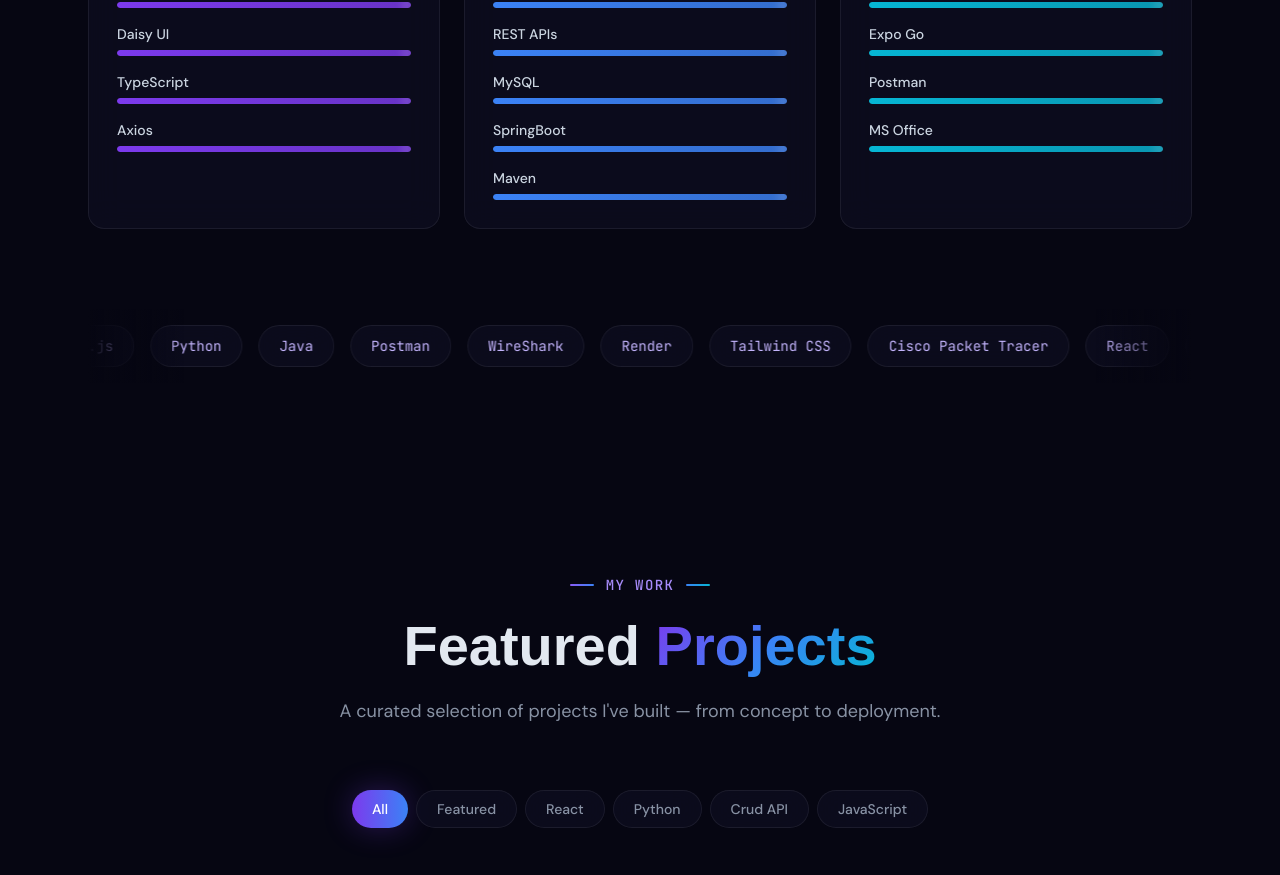
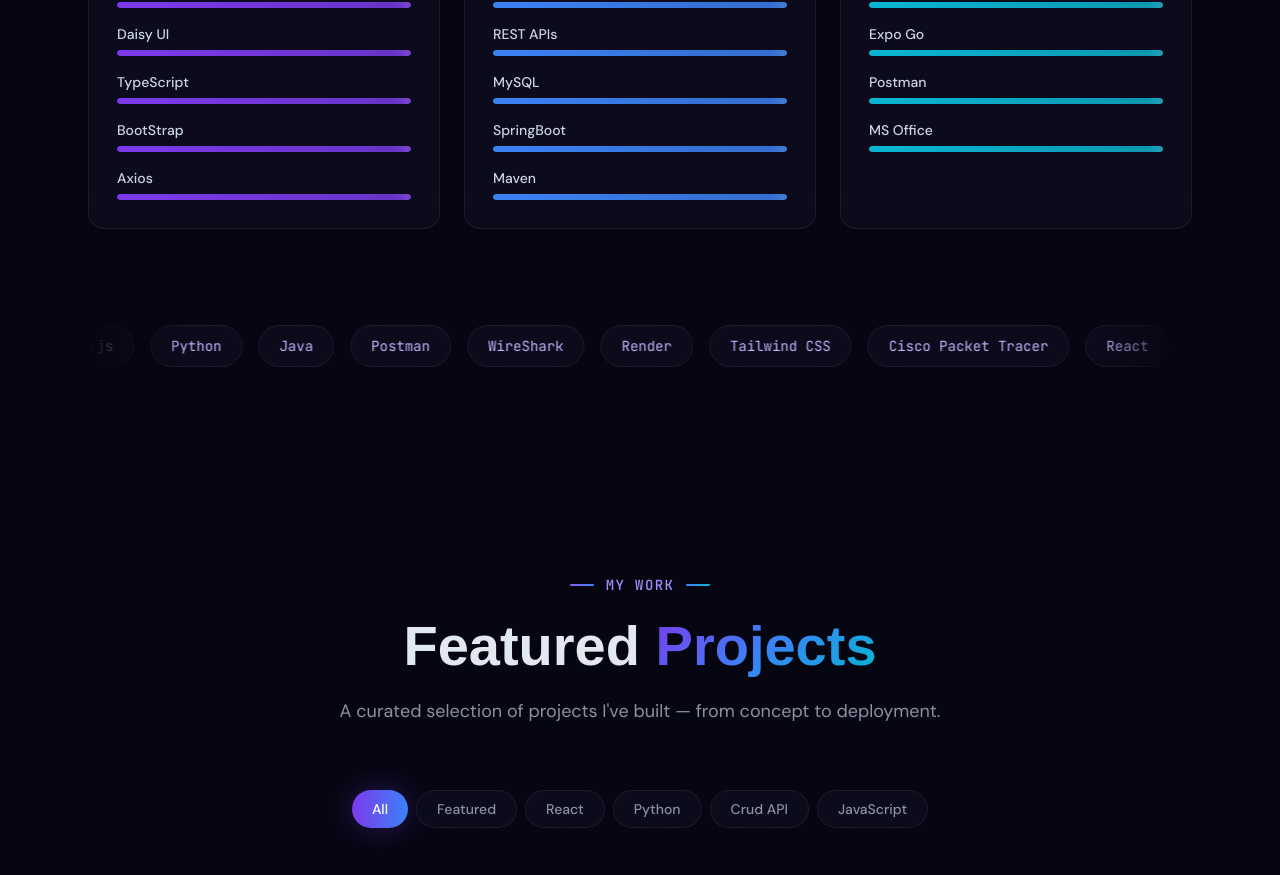
Before and after one commit to Arshan10-dev/Portfolio, a React (Vite) app: page / in a window 1280 px wide. Shown: the part 2300-3175 px from the top of the page. Built offline with nearby package versions, Linux system fonts and the light colour scheme; a web font is replaced by a local one.

Commit message:
New commit

```diff
--- a/src/data/skills.js
+++ b/src/data/skills.js
@@ -14,6 +14,7 @@
       { name: "JavaScript", level: 100, icon: "js" },
       { name: "Daisy UI", level: 100, icon: "daisyui" },
       { name: "TypeScript", level: 100, icon: "ts" },
+      { name: "BootStrap", level: 100, icon: "bs" },
       { name: "Axios", level: 100, icon: "ax" },
     ],
   },
```
